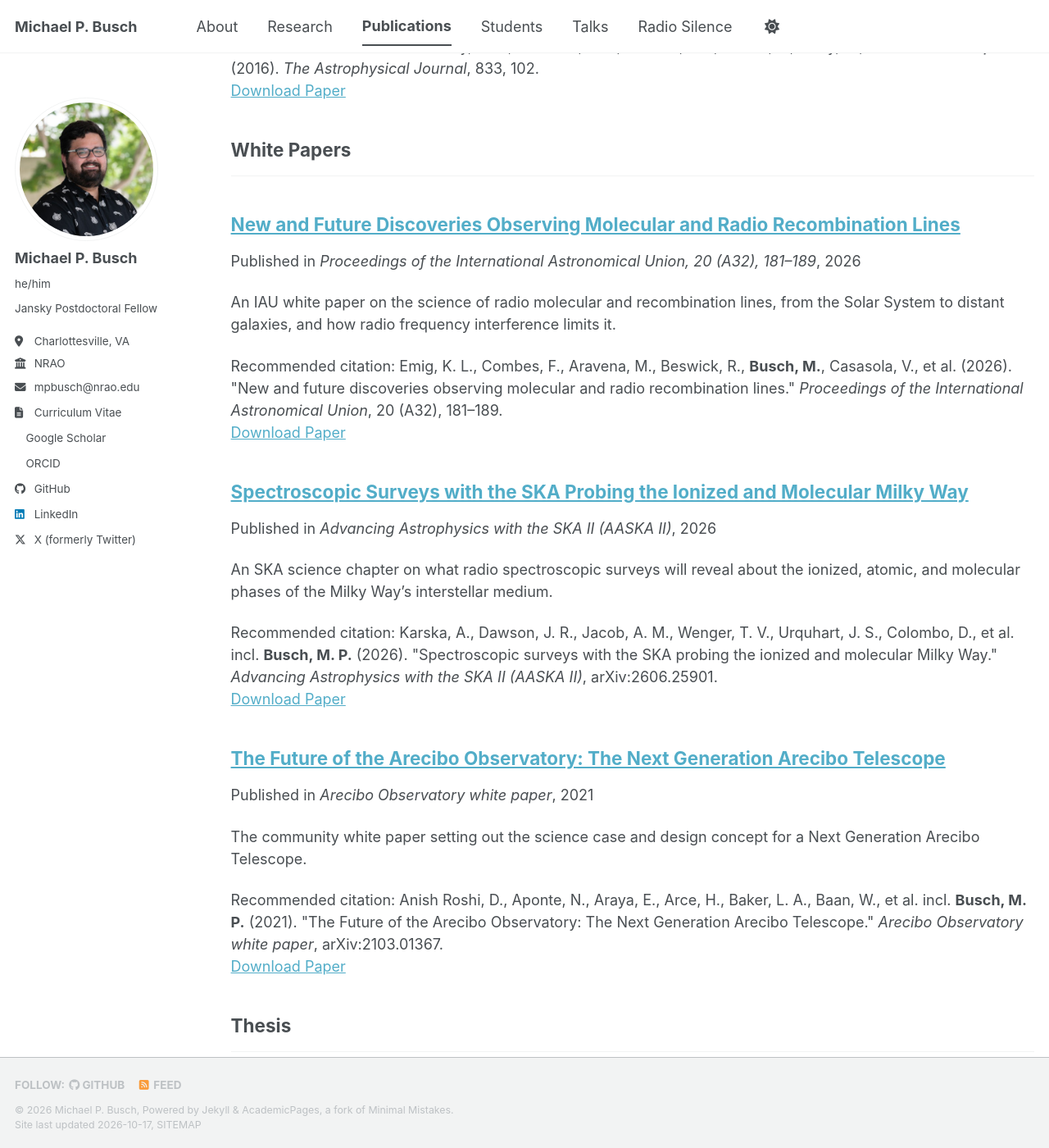
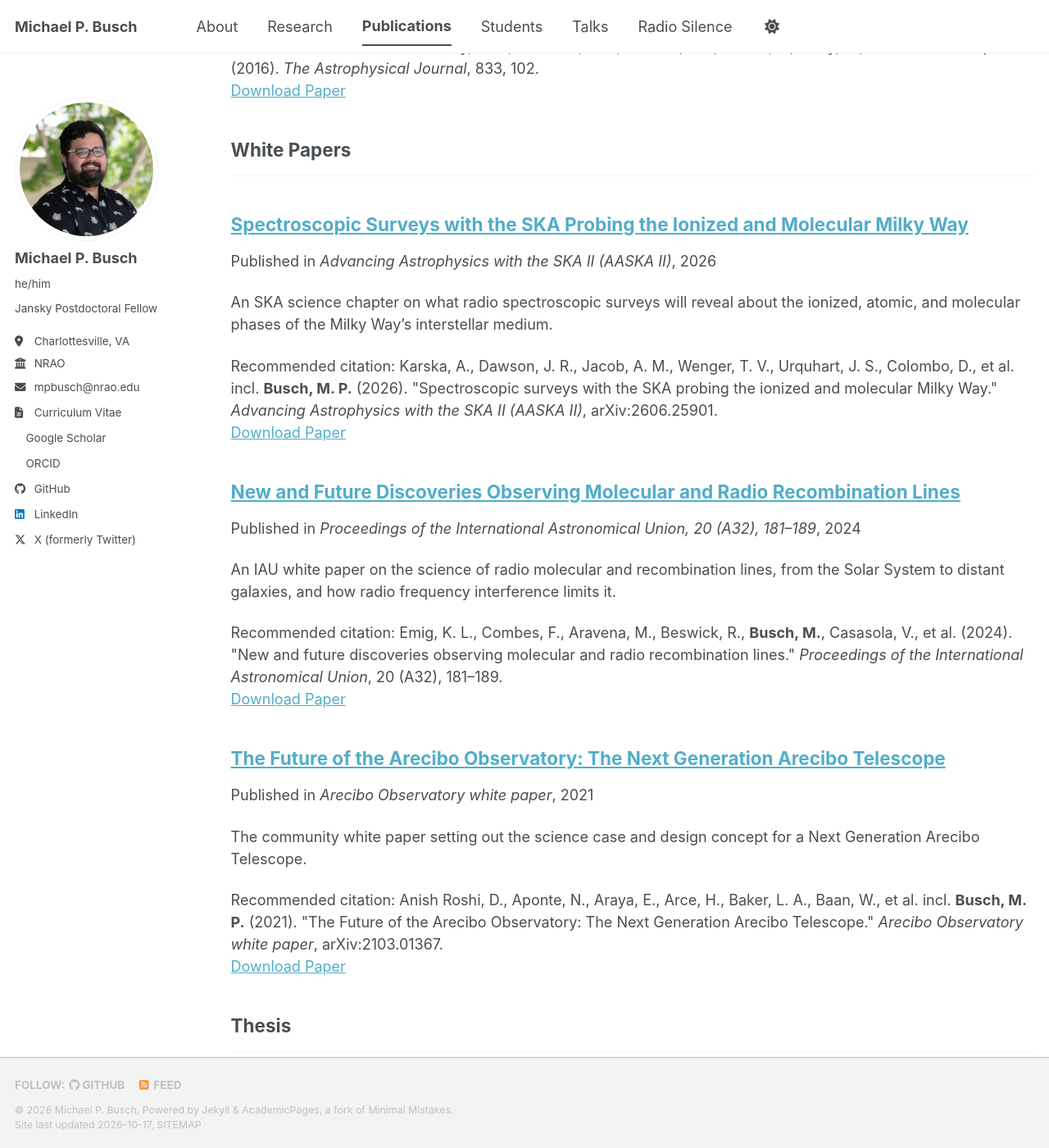
Before and after one commit to mbusch1/mbusch1.github.io, a Jekyll site: the page built from _pages/publications.html, in a window 1280 px wide and 1400 px high, scrolled down 5479 px. Shown: the whole window at 82% size. Built offline with Jekyll 4.4.1, drawn with Linux system fonts in a browser that asks for light colours; a style sheet for code colours, icons or effects is not loaded.

Commit message:
Cite the IAU FM5 white paper with its 2024 issue year, matching the CV
Co-Authored-By: Claude Opus 5.5 <noreply@anthropic.com>

```diff
--- a/_publications/2026-07-30-emig-iau-fm5-molecular-lines.md
+++ b/_publications/2024-08-07-emig-iau-fm5-molecular-lines.md
@@ -3,9 +3,9 @@ title: "New and Future Discoveries Observing Molecular and Radio Recombination L
 collection: publications
 category: whitepaper
 permalink: /publications/2024-emig-iau-fm5-molecular-lines
-date: 2026-07-30
+date: 2024-08-07
 venue: "Proceedings of the International Astronomical Union, 20 (A32), 181–189"
 paperurl: 'https://doi.org/10.1017/S1743921324002928'
 excerpt: 'An IAU white paper on the science of radio molecular and recombination lines, from the Solar System to distant galaxies, and how radio frequency interference limits it.'
-citation: 'Emig, K. L., Combes, F., Aravena, M., Beswick, R., <b>Busch, M.</b>, Casasola, V., et al. (2026). &quot;New and future discoveries observing molecular and radio recombination lines.&quot; <i>Proceedings of the International Astronomical Union</i>, 20 (A32), 181–189.'
+citation: 'Emig, K. L., Combes, F., Aravena, M., Beswick, R., <b>Busch, M.</b>, Casasola, V., et al. (2024). &quot;New and future discoveries observing molecular and radio recombination lines.&quot; <i>Proceedings of the International Astronomical Union</i>, 20 (A32), 181–189.'
 ---
```
